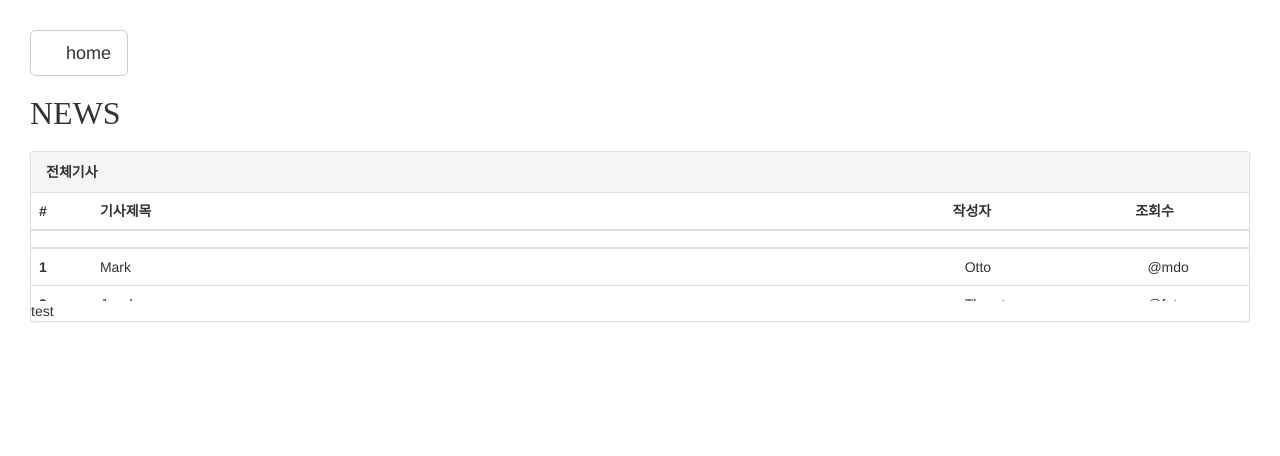
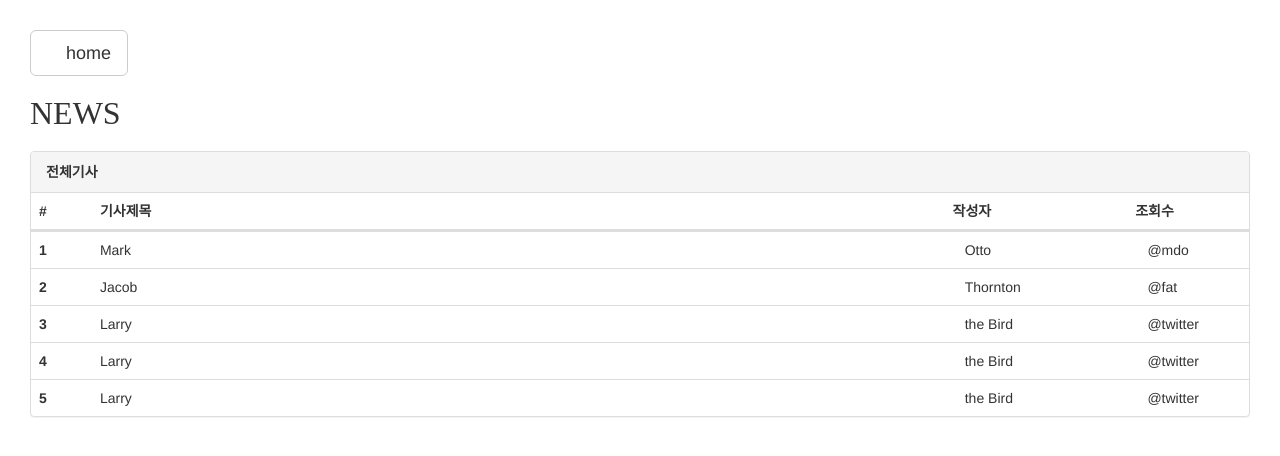
Before and after one commit to adldotori/NaTTakNews, a PHP site: page /news.php in a window 1280 px wide. Shown: the top 456 px of the page. Run offline with PHP 8.4, Linux system fonts and the light colour scheme; lists and menus that the app fills with data are empty; some web fonts are replaced.

Commit message:
news.php 표에 스크롤

```diff
--- a/news.php
+++ b/news.php
@@ -31,16 +31,17 @@
           </tr>
           </thead>
           </table>
-          <div style="overflow:auto; height:70px; ">
-          <table class="table">
+          <div style="overflow:auto; max-height:350px;">
+          <table class="table" style="margin-bottom:0">
             <thead>
-              <th width="5%"></th>
-              <th scope="col"></th>
-              <th width="15%"></th>
-              <th width="9%"></th>
+              <col width="5%">
+              <col>
+              <col width="15%">
+              <col width="9%">
             </thead>
           <tbody>
             <!-- php로 다시 구현할 필요있음 -->
+            <!--반복문으로 아래와 같이..구현-->
             <tr onclick="location.href='news_view.php?newsID=1'" onMouseOver="this.style.backgroundColor='#e6e6e6';" onMouseOut="this.style.backgroundColor=''"; style=" cursor: pointer;">
               <th scope="row">1</th>
               <td>Mark</td>
@@ -76,4 +77,3 @@
       </div>
   </body>
 </html>
-test
```
